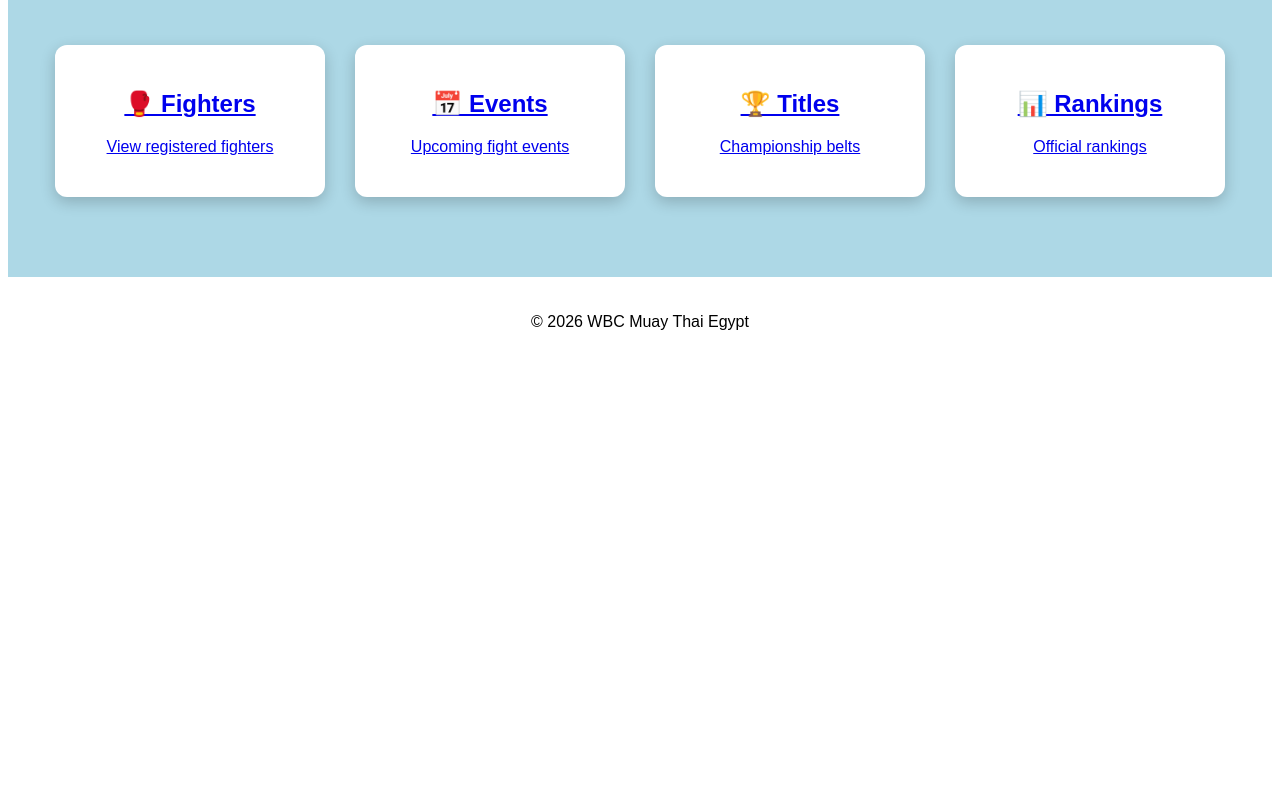
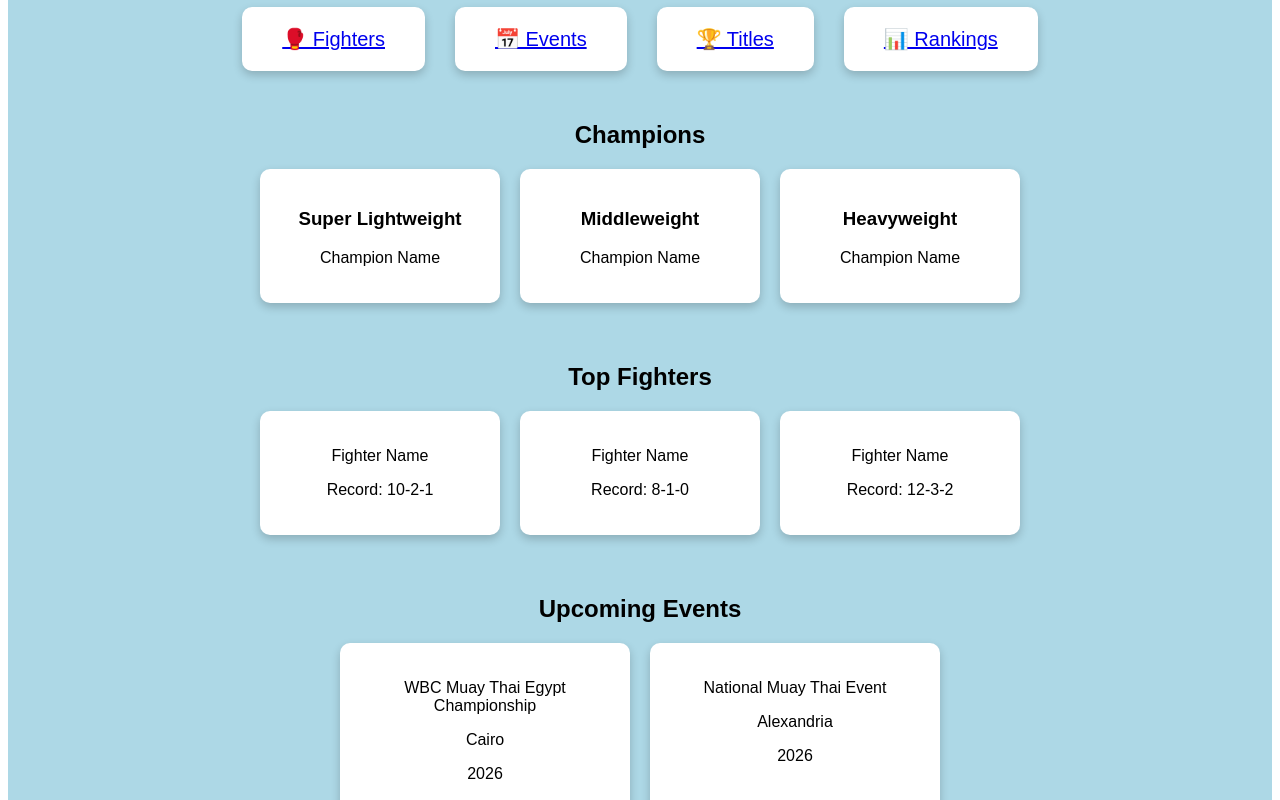
Before and after one commit to iskaegypt-tech/wbc-egypt, a Next.js app: page / in a window 1280 px wide. Shown: the part 500-1300 px from the top of the page. Before the commit the page ends 875 px from the top, so only its background shows below. Built offline with nearby package versions, Linux system fonts and the light colour scheme.

Commit message:
Update index.js

```diff
--- a/pages/index.js
+++ b/pages/index.js
@@ -5,69 +5,112 @@ export default function Home() {
     <div style={{fontFamily:"Arial",background:"#ADD8E6",minHeight:"100vh"}}>
 
       {/* HEADER */}
-      <div style={{
-        textAlign:"center",
-        padding:"60px 20px"
-      }}>
+      <div style={{textAlign:"center",padding:"60px 20px"}}>
 
         <img
-          src="https://vnaqfyicoofgqwktsrvu.supabase.co/storage/v1/object/public/Public/WBC%20Muay%20Thai%20Egypt.jpg"
-          style={{width:"300px"}}
+        src="https://vnaqfyicoofgqwktsrvu.supabase.co/storage/v1/object/public/Public/WBC%20Muay%20Thai%20Egypt.jpg"
+        style={{width:"300px"}}
         />
 
-        <h1 style={{
-          fontSize:"46px",
-          marginTop:"20px"
-        }}>
-          WBC Muay Thai Egypt
+        <h1 style={{fontSize:"48px",marginTop:"20px"}}>
+        WBC Muay Thai Egypt
         </h1>
 
-        <p style={{
-          fontSize:"20px",
-          color:"#333"
-        }}>
-          Official Fighters & Events Management Platform
+        <p style={{fontSize:"20px"}}>
+        Official Fighters & Events Management Platform
         </p>
 
       </div>
 
 
-      {/* NAVIGATION CARDS */}
+      {/* NAVIGATION */}
       <div style={{
         display:"flex",
         justifyContent:"center",
         gap:"30px",
         flexWrap:"wrap",
-        padding:"40px"
+        marginBottom:"50px"
       }}>
 
-        <Link href="/fighters">
-          <div style={card}>
-            <h2>🥊 Fighters</h2>
-            <p>View registered fighters</p>
+        <Link href="/fighters"><div style={card}>🥊 Fighters</div></Link>
+        <Link href="/events"><div style={card}>📅 Events</div></Link>
+        <Link href="/titles"><div style={card}>🏆 Titles</div></Link>
+        <Link href="/rankings"><div style={card}>📊 Rankings</div></Link>
+
+      </div>
+
+
+      {/* CHAMPIONS */}
+      <div style={{textAlign:"center",marginBottom:"60px"}}>
+        <h2>Champions</h2>
+
+        <div style={row}>
+
+          <div style={champCard}>
+            <h3>Super Lightweight</h3>
+            <p>Champion Name</p>
           </div>
-        </Link>
 
-        <Link href="/events">
-          <div style={card}>
-            <h2>📅 Events</h2>
-            <p>Upcoming fight events</p>
+          <div style={champCard}>
+            <h3>Middleweight</h3>
+            <p>Champion Name</p>
           </div>
-        </Link>
 
-        <Link href="/titles">
-          <div style={card}>
-            <h2>🏆 Titles</h2>
-            <p>Championship belts</p>
+          <div style={champCard}>
+            <h3>Heavyweight</h3>
+            <p>Champion Name</p>
           </div>
-        </Link>
 
-        <Link href="/rankings">
-          <div style={card}>
-            <h2>📊 Rankings</h2>
-            <p>Official rankings</p>
+        </div>
+
+      </div>
+
+
+      {/* TOP FIGHTERS */}
+      <div style={{textAlign:"center",marginBottom:"60px"}}>
+        <h2>Top Fighters</h2>
+
+        <div style={row}>
+
+          <div style={fighterCard}>
+            <p>Fighter Name</p>
+            <p>Record: 10-2-1</p>
           </div>
-        </Link>
+
+          <div style={fighterCard}>
+            <p>Fighter Name</p>
+            <p>Record: 8-1-0</p>
+          </div>
+
+          <div style={fighterCard}>
+            <p>Fighter Name</p>
+            <p>Record: 12-3-2</p>
+          </div>
+
+        </div>
+
+      </div>
+
+
+      {/* EVENTS */}
+      <div style={{textAlign:"center",marginBottom:"80px"}}>
+        <h2>Upcoming Events</h2>
+
+        <div style={row}>
+
+          <div style={eventCard}>
+            <p>WBC Muay Thai Egypt Championship</p>
+            <p>Cairo</p>
+            <p>2026</p>
+          </div>
+
+          <div style={eventCard}>
+            <p>National Muay Thai Event</p>
+            <p>Alexandria</p>
+            <p>2026</p>
+          </div>
+
+        </div>
 
       </div>
 
@@ -76,7 +119,6 @@ export default function Home() {
       <div style={{
         textAlign:"center",
         padding:"20px",
-        marginTop:"40px",
         background:"#ffffff"
       }}>
         <p>© 2026 WBC Muay Thai Egypt</p>
@@ -87,12 +129,44 @@ export default function Home() {
 }
 
 
-const card = {
-  width:"220px",
+
+const card={
   background:"#ffffff",
-  padding:"25px",
-  borderRadius:"12px",
-  textAlign:"center",
+  padding:"20px 40px",
+  borderRadius:"10px",
   cursor:"pointer",
-  boxShadow:"0px 5px 15px rgba(0,0,0,0.2)"
-};
+  fontSize:"20px",
+  boxShadow:"0px 4px 10px rgba(0,0,0,0.2)"
+}
+
+const row={
+  display:"flex",
+  justifyContent:"center",
+  gap:"20px",
+  flexWrap:"wrap",
+  marginTop:"20px"
+}
+
+const champCard={
+  background:"#fff",
+  padding:"20px",
+  borderRadius:"10px",
+  width:"200px",
+  boxShadow:"0px 4px 10px rgba(0,0,0,0.2)"
+}
+
+const fighterCard={
+  background:"#fff",
+  padding:"20px",
+  borderRadius:"10px",
+  width:"200px",
+  boxShadow:"0px 4px 10px rgba(0,0,0,0.2)"
+}
+
+const eventCard={
+  background:"#fff",
+  padding:"20px",
+  borderRadius:"10px",
+  width:"250px",
+  boxShadow:"0px 4px 10px rgba(0,0,0,0.2)"
+}
```
